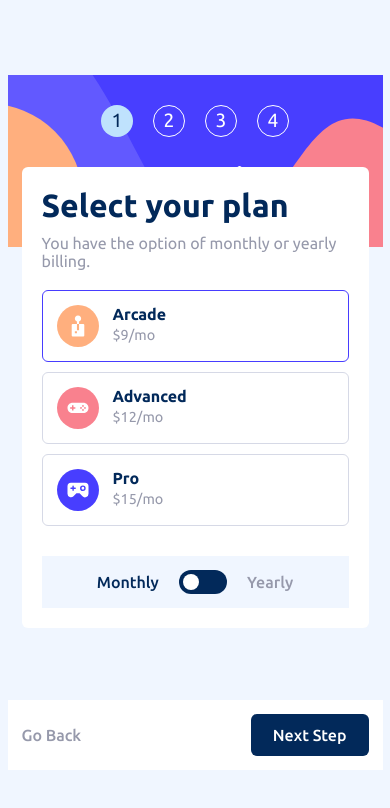
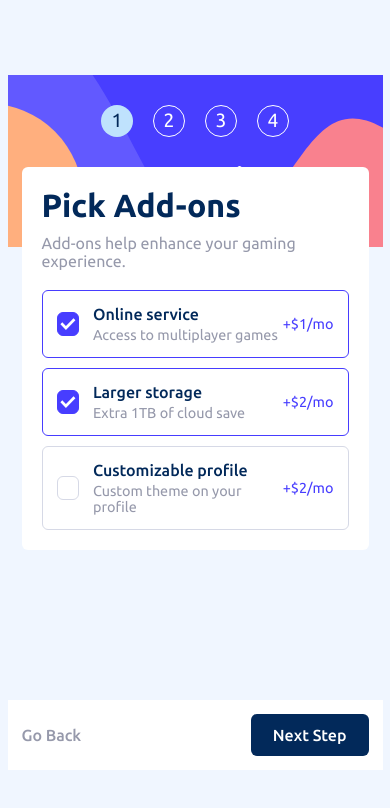
Before and after one commit to tymino/frontendmentor_multi-step-form, a Vue app: page / in a window 390 px wide. Shown: the top 808 px of the page. Built offline with nearby package versions, Linux system fonts and the light colour scheme.

Commit message:
style 3 page

```diff
--- a/src/components/BlockPickAddons.vue
+++ b/src/components/BlockPickAddons.vue
@@ -57,15 +57,18 @@ export default {
   &__options {
     margin-bottom: 20px;
   }
-
-  &__button {
-    display: flex;
-    justify-content: flex-end;
-    margin-top: 60px;
-    margin-bottom: 14px;
-  }
 }
 
 @media (max-width: 1000px) {
+  .content {
+    border-radius: var(--border-radius);
+    background: var(--color-white);
+    margin: 0 14px;
+    padding: 20px;
+
+    &__title {
+      margin-bottom: 20px;
+    }
+  }
 }
 </style>
--- a/src/components/UI/CheckboxList.vue
+++ b/src/components/UI/CheckboxList.vue
@@ -27,7 +27,7 @@
           </div>
         </div>
         <div class="item__price">
-          {{ priceWrap(item.price[subscriptionDuration]) }}
+          +{{ priceWrap(item.price[subscriptionDuration]) }}
         </div>
       </div>
     </div>
@@ -71,7 +71,7 @@ export default {
 
 .item {
   display: flex;
-  padding: 20px;
+  padding: 14px;
   align-items: center;
   border: 1px solid var(--color-light-gray);
   border-radius: var(--border-radius);
@@ -140,4 +140,35 @@ export default {
 .fade-leave-to {
   opacity: 0;
 }
+
+@media (max-width: 1000px) {
+  .checkbox-list {
+    &__item {
+      &:not(:last-child) {
+        margin-bottom: 10px;
+      }
+    }
+  }
+
+  .item {
+    &__wrapper {
+      margin-left: 14px;
+    }
+
+    &__text {
+      &-title {
+        margin-bottom: 4px;
+        font-size: 1rem;
+      }
+
+      &-description {
+        font-size: 0.9rem;
+      }
+    }
+
+    &__price {
+      font-size: 0.9rem;
+    }
+  }
+}
 </style>
--- a/src/store/index.js
+++ b/src/store/index.js
@@ -14,7 +14,7 @@ const store = createStore({
       { id: 3, subtitle: 'step', title: 'add-ons', isActive: false },
       { id: 4, subtitle: 'step', title: 'summary', isActive: false },
     ],
-    currentStep: 2,
+    currentStep: 3,
     isTheEnd: false,
   }),
   getters: {
```
